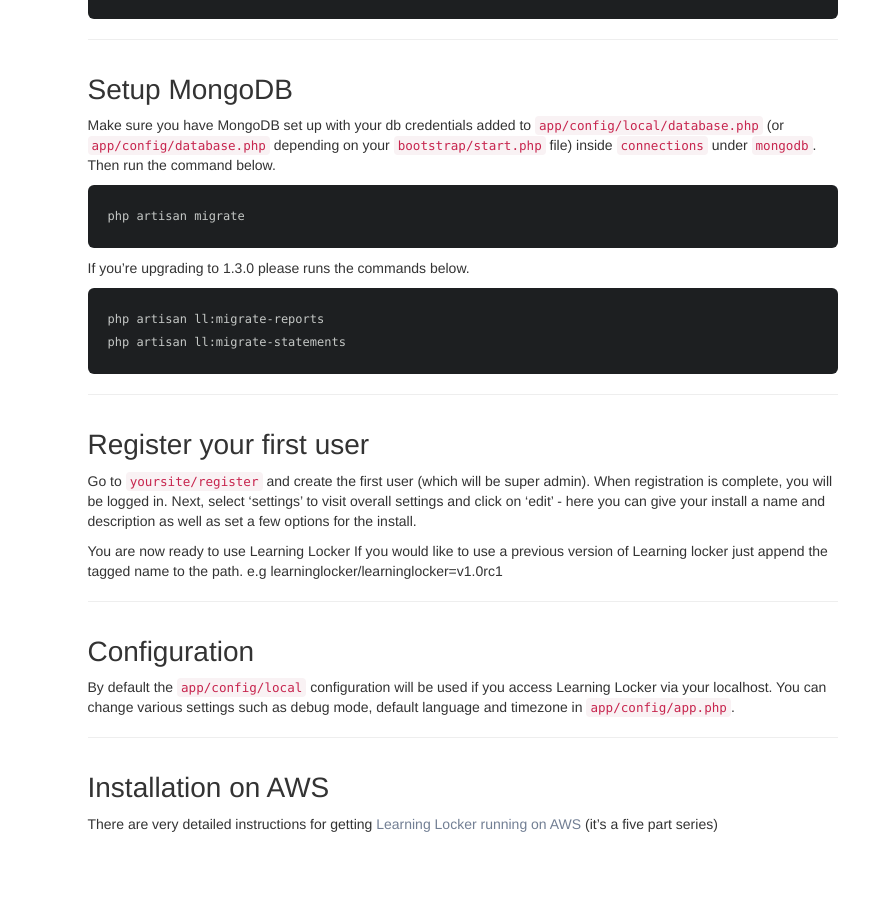
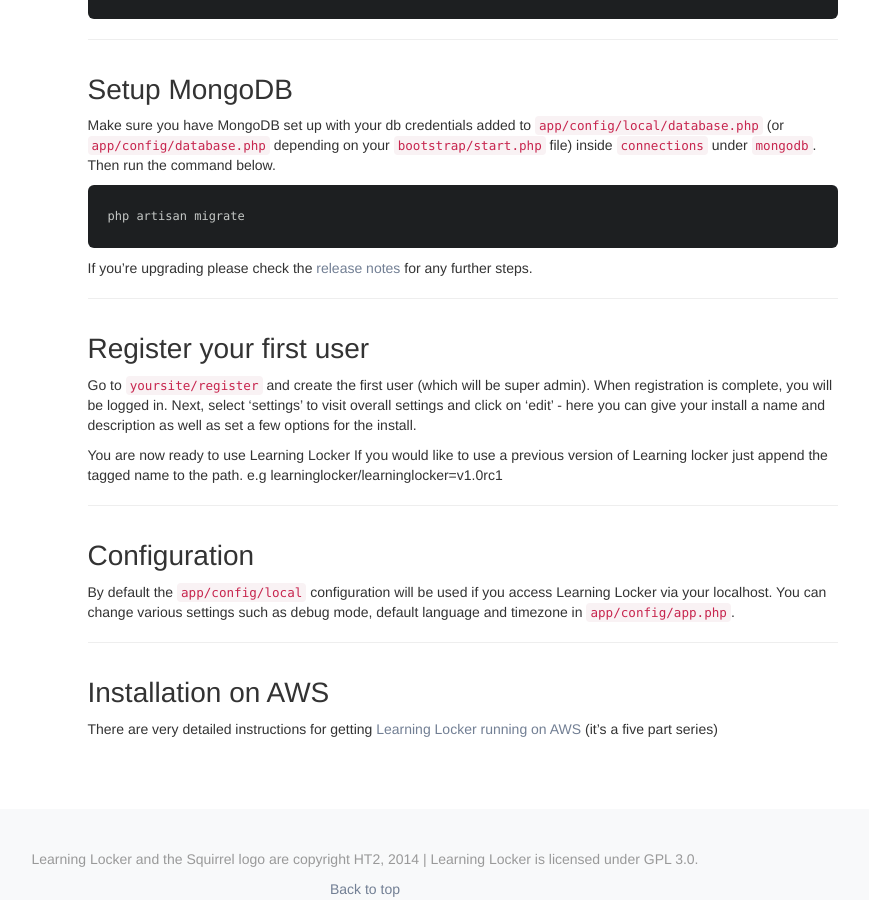
Before and after one commit to LearningLocker/docs, a Jekyll site: the page built from installation.md, in a window 1280 px wide and 900 px high, scrolled down 1359 px. Shown: the whole window, without its empty margins (275-1144 px from the left). Built offline with Jekyll 4.4.1, drawn with Linux system fonts in a browser that asks for light colours; nearby versions of some CDN libraries.

Commit message:
Adds check for release notes.

```diff
--- a/installation.md
+++ b/installation.md
@@ -51,10 +51,7 @@
 
     php artisan migrate
 
-If you're upgrading to 1.3.0 please runs the commands below.
-
-    php artisan ll:migrate-reports
-    php artisan ll:migrate-statements
+If you're upgrading please check the [release notes](https://github.com/LearningLocker/learninglocker/releases) for any further steps.
 
 ## Register your first user
 Go to `yoursite/register` and create the first user (which will be super admin). When registration is complete, you will be logged in. Next, select 'settings' to visit overall settings and click on 'edit' - here you can give your install a name and description as well as set a few options for the install.
```
